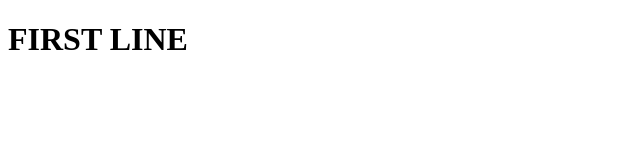
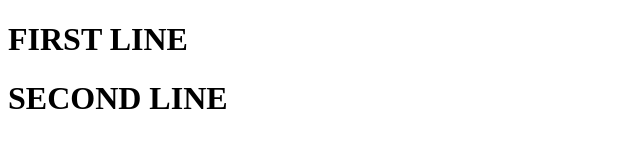
Before and after one commit to ajsaif/git1, a plain HTML site: page index.html in a window 1280 px wide. Shown: the whole page, without its empty margins (0-640 px from the left). Drawn offline with Linux system fonts and the light colour scheme.

Commit message:
second line added

```diff
--- a/index.html
+++ b/index.html
@@ -5,5 +5,6 @@
 </head>
 <body>
     <h1>FIRST LINE</h1>
+    <h1>SECOND LINE</h1>
 </body>
 </html>
```
